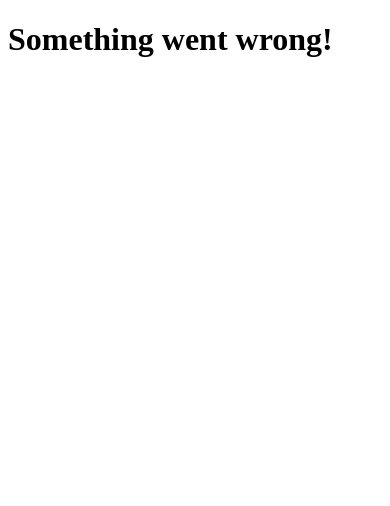
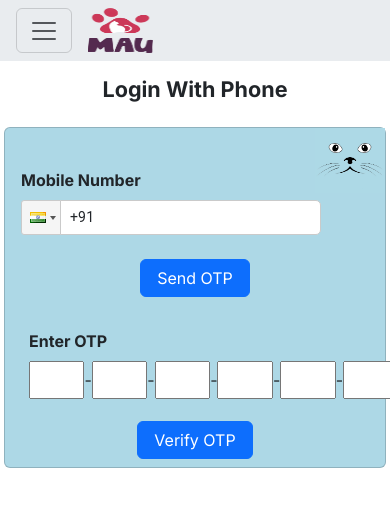
Before and after one commit to Smitasatav/PROJECT-MAU, a Next.js app: page /en/SignInWithPhone in a window 390 px wide. Before the commit this address had no page. Shown: the top 506 px of the page. Built offline with nearby package versions, Linux system fonts and the light colour scheme.

Commit message:
SignIn with phone added

```diff
--- a/messages/mh.json
+++ b/messages/mh.json
@@ -17,7 +17,7 @@
     "step_14": "आम्ही तुमच्या स्लॉट तारखांसह तुम्हाला कळवू / संपर्क साधू .",
     "agree": "मी सहमत आहे",
     "back": "मागे",
-    "next": "पुढील"
+    "next": "पुढे"
   },
 
   "Form": {
--- a/package.json
+++ b/package.json
@@ -20,6 +20,8 @@
     "react": "^18",
     "react-dom": "^18",
     "react-google-recaptcha": "^3.1.0",
+    "react-otp-input": "^3.1.1",
+    "react-phone-input-2": "^2.15.1",
     "yup": "^1.4.0"
   },
   "devDependencies": {
--- a/src/app/[locale]/Guidelines/page.tsx
+++ b/src/app/[locale]/Guidelines/page.tsx
@@ -79,7 +79,7 @@ export default function Guidelines() {
           </Link>
         </div>
         <div>
-          <Link href={isChecked ? "/Add-Form" : "#"}>
+          <Link href={isChecked ? "/New-Request" : "#"}>
             <button
               className="btn btn-primary"
               type="button"
--- a/src/app/[locale]/Add-Form/page.tsx
+++ b/src/app/[locale]/New-Request/page.tsx
@@ -1,6 +1,6 @@
 "use client";
 import React from "react";
-import { userDef } from "@/components/types";
+import { requestDef } from "@/components/types";
 import UserForm from "@/components/User_Form";
 
 export default function AddForm() {
@@ -9,7 +9,7 @@ export default function AddForm() {
     <main>
       <UserForm
         submitBtnLable={""}
-        save={function (user: userDef): void {
+        save={function (user: requestDef): void {
           throw new Error("Function not implemented.");
         }}
       />
--- /dev/null
+++ b/src/app/[locale]/SignInWithPhone/page.tsx
@@ -0,0 +1,141 @@
+"use client";
+import React, { useState } from "react";
+import {
+  getAuth,
+  signInWithPhoneNumber,
+  RecaptchaVerifier,
+  ConfirmationResult,
+} from "firebase/auth";
+import Image from "next/image";
+import PhoneInput from "react-phone-input-2";
+import OtpInput from "react-otp-input";
+import "react-phone-input-2/lib/style.css";
+import { app } from "@/components/firebase";
+
+const auth = getAuth(app);
+
+export default function PhoneSignIn() {
+  const [phoneNumber, setPhoneNumber] = useState("");
+  const [otp, setOtp] = useState("");
+  const [confirmationResult, setConfirmationResult] =
+    useState<ConfirmationResult | null>(null);
+
+  const getOTP = async (e: React.MouseEvent<HTMLButtonElement, MouseEvent>) => {
+    e.preventDefault();
+    try {
+      const recaptcha = new RecaptchaVerifier(auth, "recaptcha-container", {});
+      const confirmation = await signInWithPhoneNumber(
+        auth,
+        `+${phoneNumber}`,
+        recaptcha
+      );
+      setConfirmationResult(confirmation);
+      console.log("OTP sent successfully!");
+    } catch (error) {
+      console.log("Error sending OTP:", error);
+    }
+  };
+
+  const verifyOTP = async () => {
+    try {
+      if (confirmationResult) {
+        const code = otp;
+        await confirmationResult.confirm(code);
+        console.log("User signed in successfully!");
+      } else {
+        throw new Error("Confirmation result is not available.");
+      }
+    } catch (error) {
+      console.log("Error verifying OTP:", error);
+    }
+  };
+
+  return (
+    <div className="container">
+      <h4 className="fw-bold text-center my-3">Login With Phone</h4>
+      <div className="d-flex justify-content-center">
+        <div
+          className="row g-3 card my-2 p-2 col-md-6"
+          style={{ backgroundColor: "lightblue" }}
+        >
+          <div className="row justify-content-center">
+            <div>
+              <Image
+                src="/icons/cat.jpg"
+                alt=""
+                width={45}
+                height={40}
+                style={{
+                  position: "absolute",
+                  top: 0,
+                  right: 0,
+                  width: "70px",
+                  height: "65px",
+                }}
+              />
+            </div>
+            <div className="col-sm-6 p-2 mt-4">
+              <label
+                htmlFor="validationTextarea"
+                className=" fw-bold form-label"
+              >
+                Mobile Number
+              </label>
+              <PhoneInput
+                country={"in"}
+                value={phoneNumber}
+                onChange={(value) => setPhoneNumber(value)}
+                placeholder="Enter Phone Number"
+              />
+            </div>
+          </div>
+          <div className="buttons">
+            <div className="d-flex flex-row justify-content-center">
+              <button
+                type="submit"
+                onClick={getOTP}
+                className="btn btn-primary px-3"
+              >
+                Send OTP
+              </button>
+            </div>
+          </div>
+          <div
+            id="recaptcha-container"
+            className="d-flex justify-content-center mx-3"
+          ></div>
+          <div className="row justify-content-center">
+            <div className="col-sm-6 p-3 mx-4">
+              <label
+                htmlFor="validationTextarea"
+                className=" fw-bold form-label"
+              >
+                Enter OTP
+              </label>
+              <OtpInput
+                value={otp}
+                onChange={setOtp}
+                numInputs={6}
+                renderSeparator={<span>-</span>}
+                renderInput={(props) => <input {...props} />}
+                inputType="tel"
+                containerStyle={{ width: "120%" }}
+                inputStyle={{ width: "100%", padding: "5px" }}
+              />
+            </div>
+          </div>
+          <div className="buttons">
+            <div
+              className="d-flex flex-row justify-content-center"
+              style={{ marginTop: "-10px" }}
+            >
+              <button className="btn btn-primary px-3" onClick={verifyOTP}>
+                Verify OTP
+              </button>
+            </div>
+          </div>
+        </div>
+      </div>
+    </div>
+  );
+}
--- a/src/components/Navbar/index.tsx
+++ b/src/components/Navbar/index.tsx
@@ -36,7 +36,7 @@ export default function Nav() {
           <div className="offcanvas-body">
             <ul className="navbar-nav justify-content-end flex-grow-1 pe-3">
               <li className="nav-item" onClick={closeMenu}>
-                <Link className="fw-bold nav-link" href="/Admin_Login">
+                <Link className="fw-bold nav-link" href="/SignInWithPhone">
                   ADMIN
                 </Link>
               </li>
--- a/src/components/types.ts
+++ b/src/components/types.ts
@@ -1,4 +1,4 @@
-export interface userDef {
+export interface requestDef {
     user?: string;
     location: string;
     name: string;
```
Also changed, not shown: src/components/User_Form/index.tsx (+4 -4 lines), src/app/[locale]/Admin_Login/page.tsx (line endings or trailing spaces), src/app/[locale]/SignUp/page.tsx (line endings or trailing spaces), 1 other file (tests, documents, lock files or other folders).
